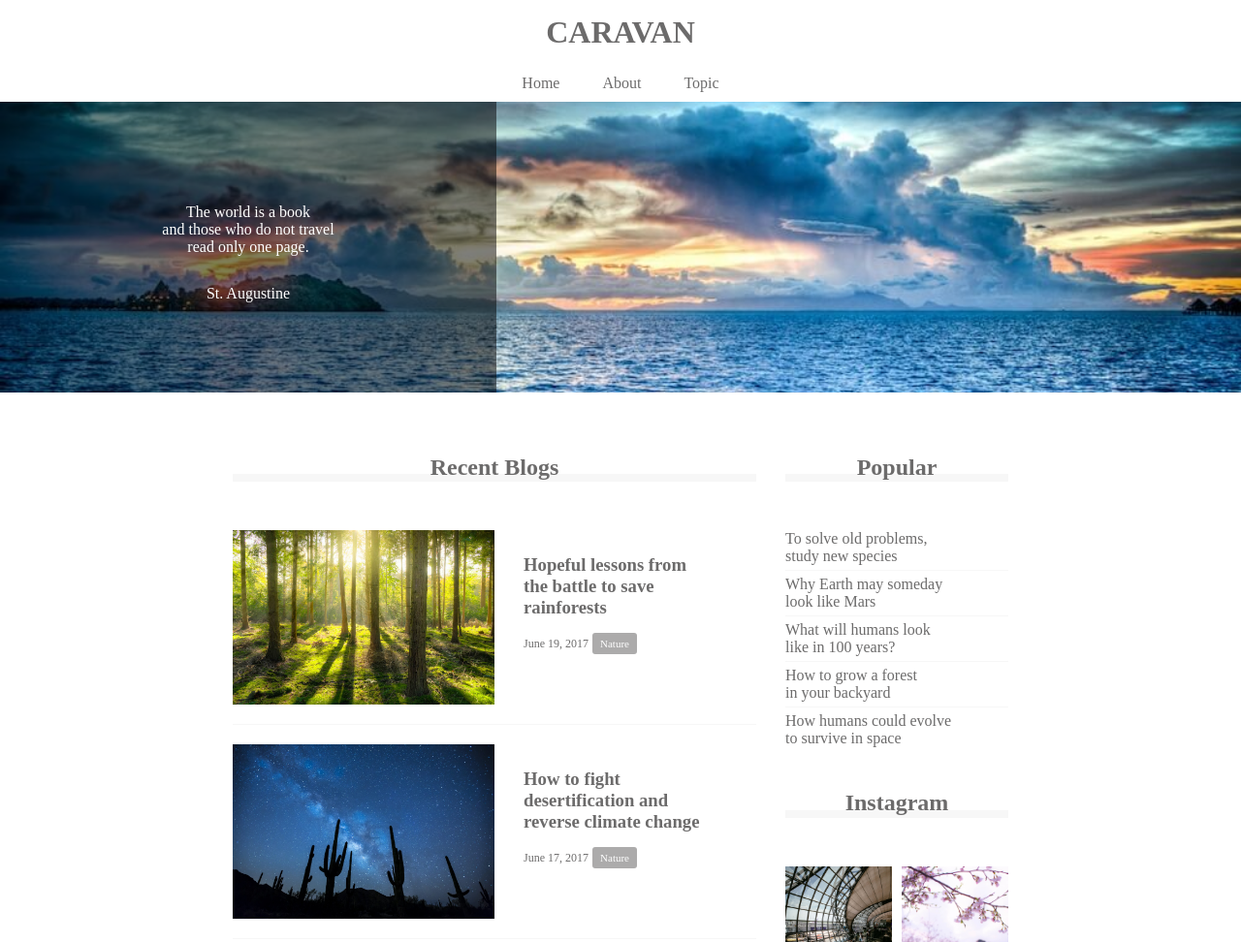
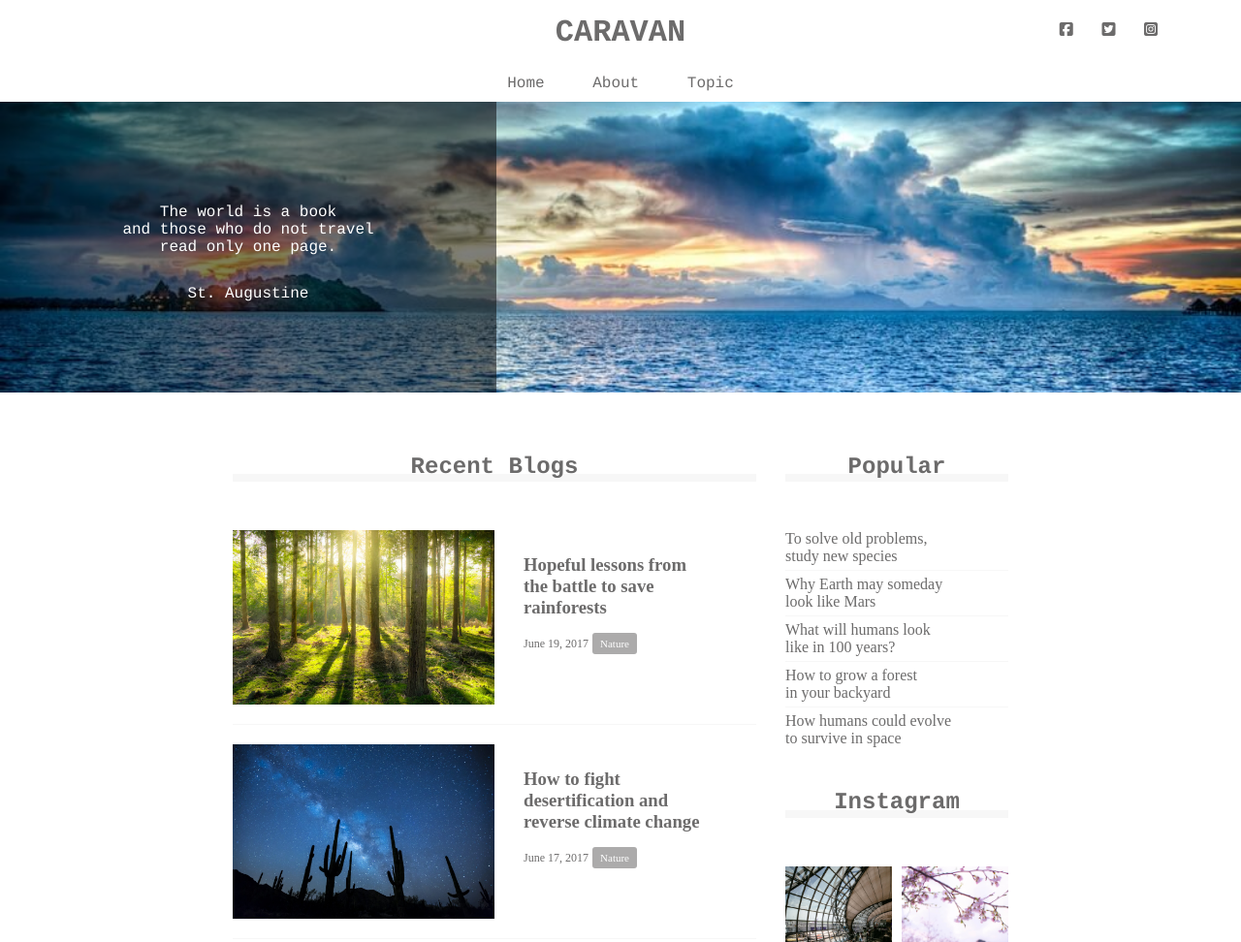
Before and after one commit to k-kng/caravan, a plain HTML site: page index.html in a window 1280 px wide. Shown: the top 972 px of the page at 97% size. Drawn offline with Linux system fonts and the light colour scheme.

Commit message:
[Add ]1-9

```diff
--- a/index.html
+++ b/index.html
@@ -2,6 +2,8 @@
 <html lang="ja">
   <head>
     <meta charset="UTF-8" />
+    <!-- FontAwesomeの読み込み -->
+    <script src="https://kit.fontawesome.com/0d6bafa12b.js" crossorigin="anonymous"></script>
     <!-- CSSファイルの読み込み -->
     <link rel="stylesheet" href="style.css" />
     <title>CARAVAN</title>
@@ -15,6 +17,12 @@
           CARAVAN
         </a>
       </h1>
+      <div class="social">
+        <i class="fab fa-facebook-square"></i>
+        <i class="fab fa-twitter-square"></i>
+        <i class="fab fa-instagram-square"></i>
+      </div>
+
     </header>
 
     <!-- navigation -->
--- a/style.css
+++ b/style.css
@@ -10,11 +10,31 @@ a {
   text-decoration: none;
 }
 
+header,
+nav,
+h2,
+.main-visual,
+footer {
+  font-family: Chalkduster, "Bradley Hand", Courier, "Segoe Print", sans-serif;
+}
+
 header {
   width: 90%; /* 横幅90% */
   padding: 15px 0;
   margin: 0 auto;
   text-align: center;
+  position: relative;
+}
+
+.social i {
+  display: inline-block;
+  margin-left: 20px;
+}
+
+.social {
+  position: absolute;
+  top: 22px;
+  right: 22px;
 }
 
 header .heading {
```
